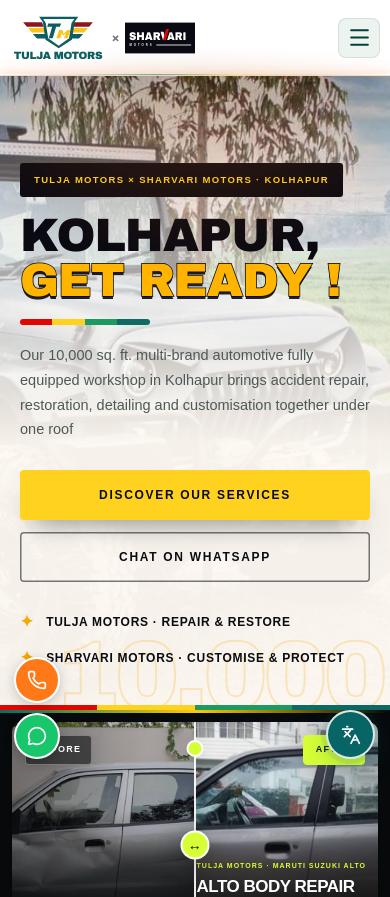
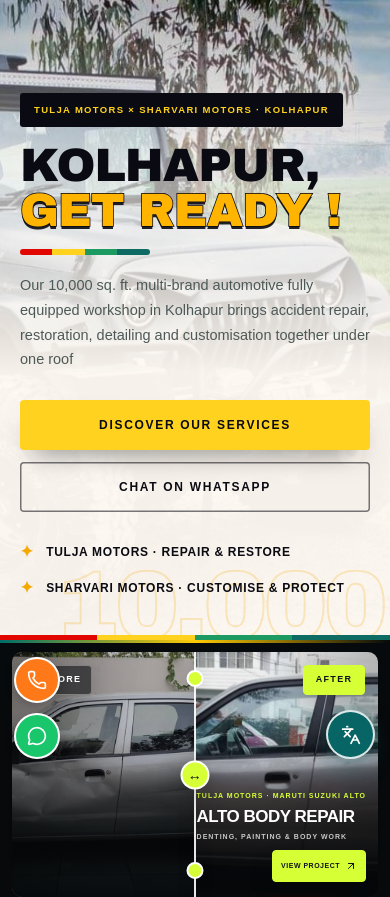
Before and after one commit to atharvapugade/Tulja-Motors-Kop, a Next.js app: page / in a window 390 px wide. Shown: the top 897 px of the page. Built offline with nearby package versions, Linux system fonts and the light colour scheme.

Commit message:
last sasme

```diff
--- a/app/components/navbar-ambient.css
+++ b/app/components/navbar-ambient.css
@@ -749,3 +749,12 @@ body {
     transition: none;
   }
 }
+@media (max-width: 1050px) {
+  .site-header {
+    display: none !important;
+  }
+
+  body {
+    padding-top: 0 !important;
+  }
+}
```
